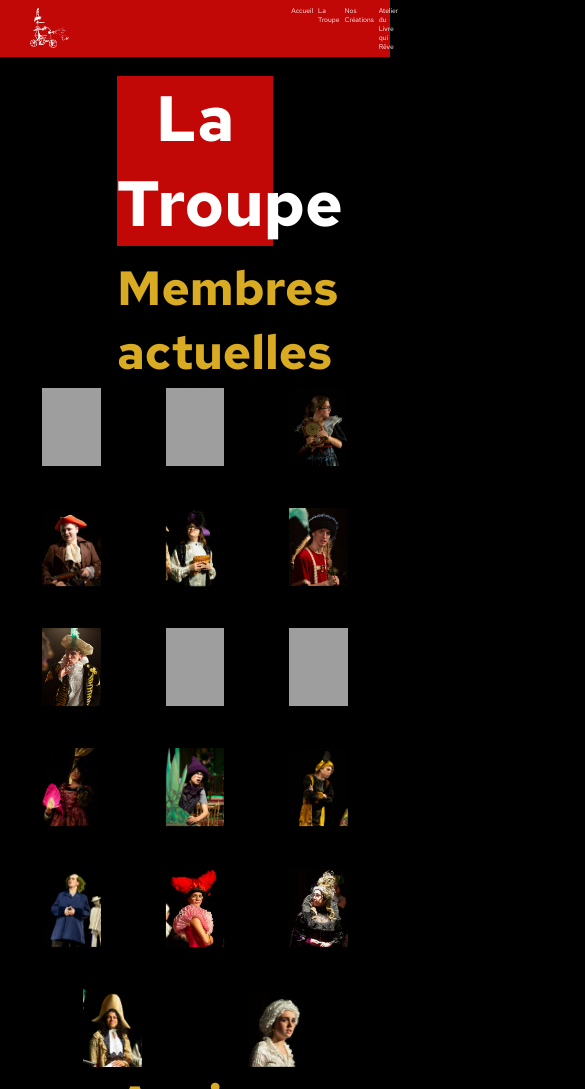
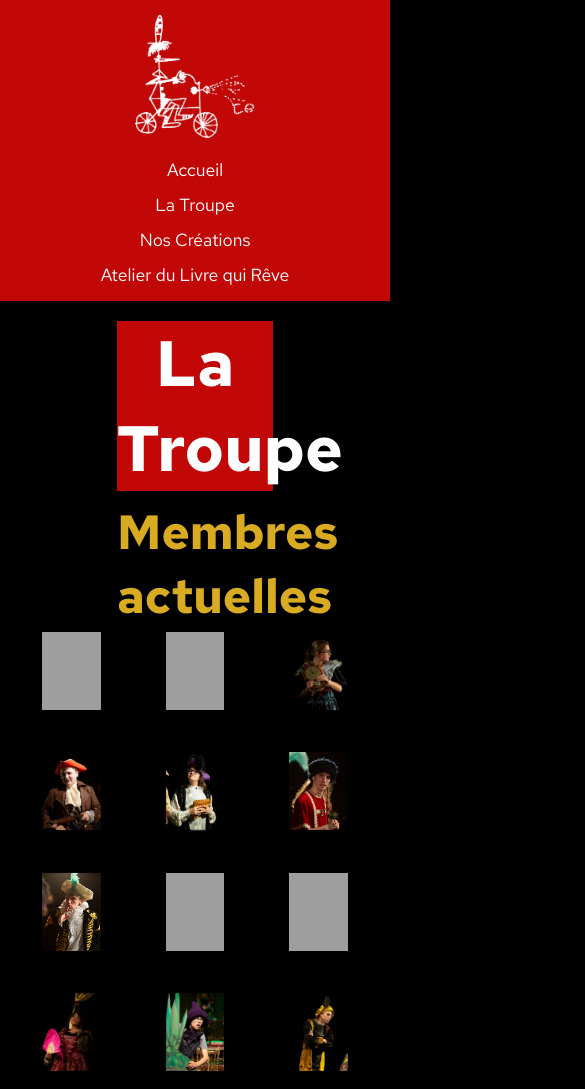
Before and after one commit to Etienne-creator8/LesBeurgars, a plain HTML site: page Troupe/troupe.html in a window 390 px wide. Shown: the top 1089 px of the page, 585 px wide, since content can reach past the window. Drawn offline with Linux system fonts and the light colour scheme; grey boxes are pictures that could not be loaded.

Commit message:
Test Responsive

```diff
--- a/MainStyle.css
+++ b/MainStyle.css
@@ -1,6 +1,7 @@
 * {
     margin: 0;
-    padding : 0;
+    padding: 0;
+    box-sizing: border-box; /* Empêche les débordements de taille */
 }
 
 body {
@@ -8,66 +9,105 @@ body {
     background-color: black;
 }
 
-p,a {
-    font-size : 1vw;
-    color : white;
+p, a {
+    font-size: 1rem; /* Préfère rem à vw pour la lisibilité */
+    color: white;
 }
 
 a {
-    text-decoration : none;
+    text-decoration: none;
 }
 
 a:hover {
     text-decoration: underline;
 }
 
-header, footer{
-    background-color:rgb(194, 7, 7);
-    padding-top:1.5%;
-    padding-bottom:1.5%;
+header, footer {
+    background-color: rgb(194, 7, 7);
+    padding: 15px 20px;
 }
 
-header{
+header {
     position: sticky;
-    top:0;
-    z-index : 10 ;
+    top: 0;
+    z-index: 10;
 }
 
-footer{
+/* ==========================================
+   STYLES MOBILE (Par défaut)
+   ========================================== */
+
+nav {
     display: flex;
-    flex-direction: row;
-    justify-content: space-around;
+    flex-direction: column;
+    align-items: center;
+    gap: 15px;
+}
+
+nav a img {
+    max-width: 120px; /* Taille fixe lisible sur mobile */
+    height: auto;
+}
+
+nav div {
+    width: 100%;
+    display: flex;
+    flex-direction: column;
+    align-items: center;
+    gap: 12px;
+}
+
+nav div a {
+    color: white;
+    font-size: 1.1rem;
+    text-align: center;
+}
+
+footer {
+    display: flex;
+    flex-direction: column;
+    gap: 15px;
     align-items: center;
 }
 
-footer p{
-    text-align : center;
-    color : white;
-    font-size : 1.75em;
+footer p {
+    text-align: center;
+    color: white;
+    font-size: 1rem;
 }
 
-nav{
-    display: flex;
+/* ==========================================
+   STYLES TABLETTE & ORDINATEUR (min-width: 768px)
+   ========================================== */
+
+@media (min-width: 768px) {
+    nav {
         flex-direction: row;
         justify-content: space-between;
-    align-items: center;
         margin-left: 30px;
     }
 
-nav div{
+    nav a img {
+        max-width: 15%;
+    }
+
+    nav div {
         width: 60%;
-    display: flex;
         flex-direction: row;
         justify-content: space-evenly;
-    gap: 5%
+        gap: 5%;
     }
 
-nav div a{
-    color : white;
-    font-size : 1.75vw ;
+    nav div a {
+        font-size: 1.1rem;
     }
 
-nav a img{
-    max-width: 15%;
-    height : auto;
+    footer {
+        flex-direction: row;
+        justify-content: space-around;
     }
+
+    footer p {
+        font-size: 1.25rem;
+    }
+}
```
Also changed, not shown: index.html (+1 -1 lines). Lines whose indentation alone changed are shown as unchanged.
